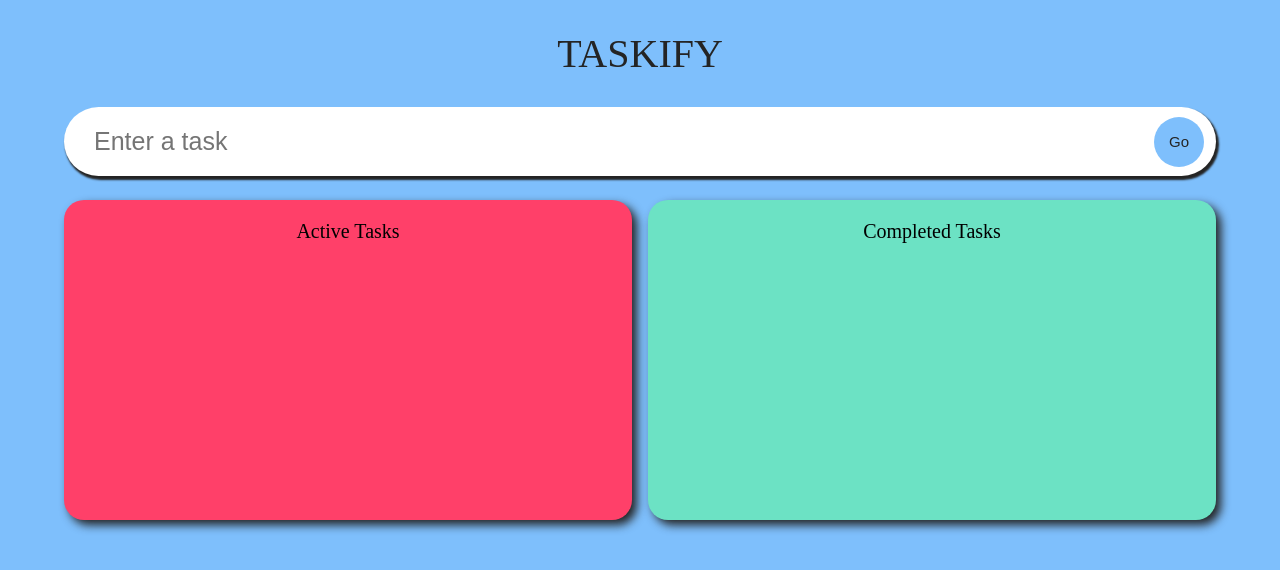
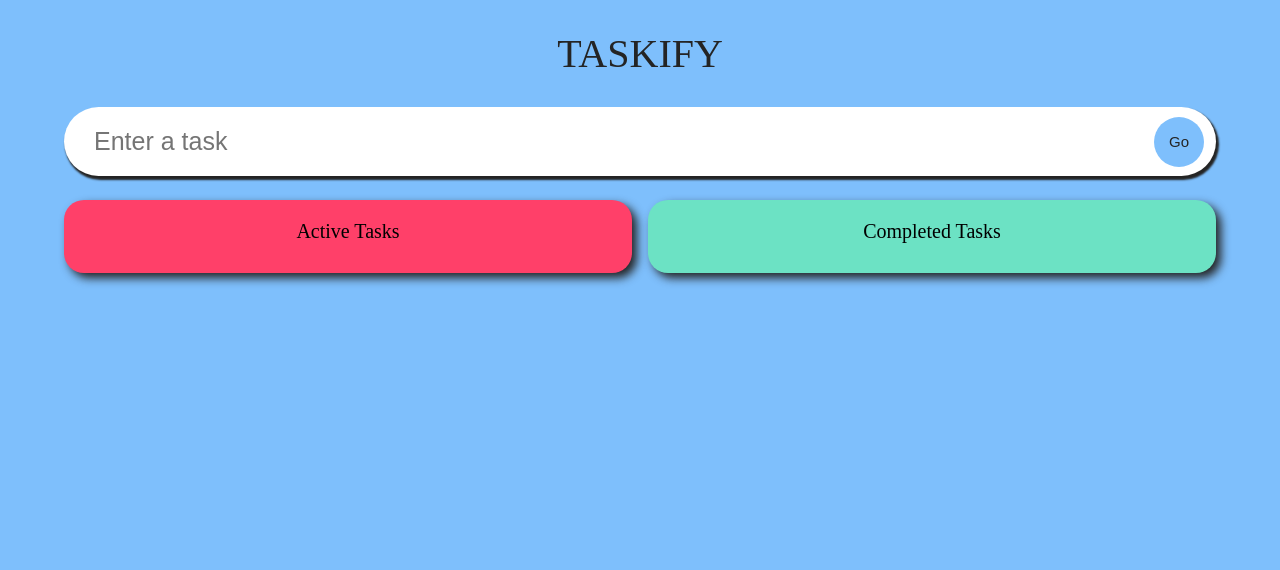
Before and after one commit to csandoval18/task-app, a React (Create React App) app: page / in a window 1280 px wide. Shown: the top 570 px of the page. Built offline with nearby package versions, Linux system fonts and the light colour scheme; a web font is replaced by a local one.

Commit message:
edited styling

```diff
--- a/public/index.html
+++ b/public/index.html
@@ -10,34 +10,12 @@
 			content="Web site created using create-react-app"
 		/>
 		<link rel="apple-touch-icon" href="%PUBLIC_URL%/logo192.png" />
-    <!--
-      manifest.json provides metadata used when your web app is installed on a
-      user's mobile device or desktop. See https://developers.google.com/web/fundamentals/web-app-manifest/
-    -->
 		<link rel="manifest" href="%PUBLIC_URL%/manifest.json" />
-    <!--
-      Notice the use of %PUBLIC_URL% in the tags above.
-      It will be replaced with the URL of the `public` folder during the build.
-      Only files inside the `public` folder can be referenced from the HTML.
 
-      Unlike "/favicon.ico" or "favicon.ico", "%PUBLIC_URL%/favicon.ico" will
-      work correctly both with client-side routing and a non-root public URL.
-      Learn how to configure a non-root public URL by running `npm run build`.
-    -->
-    <title>React App</title>
+		<title>Typescript Task App</title>
 	</head>
 	<body>
 		<noscript>You need to enable JavaScript to run this app.</noscript>
 		<div id="root"></div>
-    <!--
-      This HTML file is a template.
-      If you open it directly in the browser, you will see an empty page.
-
-      You can add webfonts, meta tags, or analytics to this file.
-      The build step will place the bundled scripts into the <body> tag.
-
-      To begin the development, run `npm start` or `yarn start`.
-      To create a production bundle, use `npm run build` or `yarn build`.
-    -->
 	</body>
 </html>
--- a/src/App.scss
+++ b/src/App.scss
@@ -4,15 +4,15 @@
 body {
 	padding: 0;
 	margin: 0;
+	background-color: $primary-color;
 }
 
 .App {
-	width: 100vw;
-	height: 100vh;
+	width: 100%;
+	height: 100%;
 	display: flex;
 	flex-direction: column;
 	align-items: center;
-	background-color: $primary-color;
 	font-family: 'Neucha', cursive;
 
 	&-heading {
--- a/src/components/TaskList/TaskList.scss
+++ b/src/components/TaskList/TaskList.scss
@@ -5,7 +5,7 @@
 	width: 90%;
 	gap: 1rem;
 	padding-top: 1.5rem;
-	min-height: 20rem;
+	height: fit-content;
 
 	&-active {
 		background-color: rgb(255, 64, 105);
```
Lines whose indentation alone changed are shown as unchanged.
